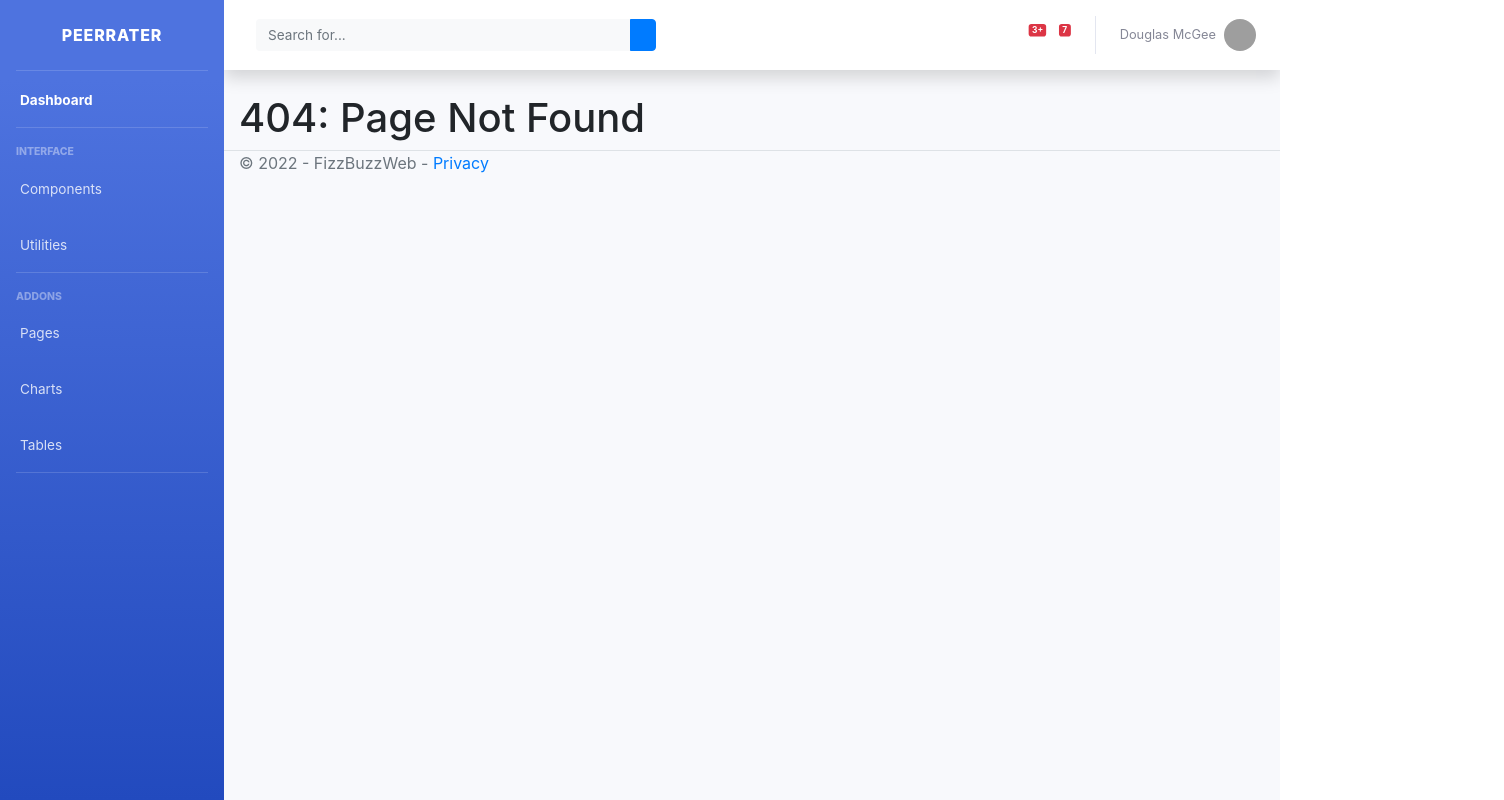
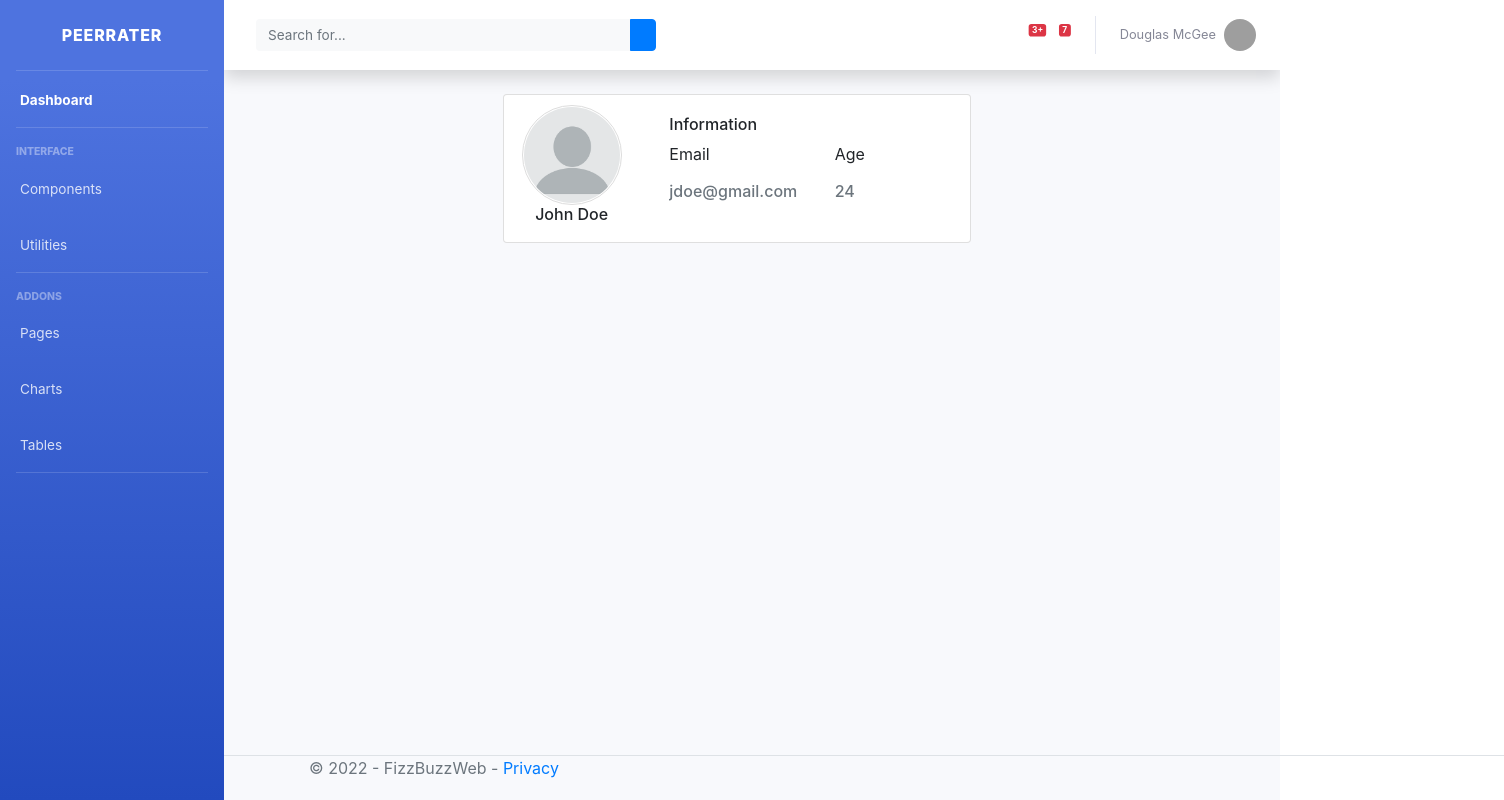
Before and after one commit to mark-p7/Frontend-Team-PeerRater, a React (Create React App) app: page /profilepage in a window 1280 px wide. Before the commit this address had no page. Shown: the whole page, 1504 px wide, since content can reach past the window. Built offline with nearby package versions, Linux system fonts and the light colour scheme; grey boxes are pictures that could not be loaded.

Commit message:
added profilepage component to project

```diff
--- a/src/App.js
+++ b/src/App.js
@@ -7,6 +7,7 @@ import 'bootstrap/dist/js/bootstrap.min.js';
 import HomePage from './pages/HomePage';
 import PrivacyPage from './pages/PrivacyPage';
 import NotFoundPage from './pages/NotFoundPage';
+import ProfilePage from './pages/ProfilePage'
 import SideBar from './components/SideBar';
 import NavBar from './components/NavBar';
 import Footer from './components/Footer';
@@ -30,6 +31,7 @@ function App() {
       <Routes>
         <Route path="/" element={<HomePage />} exact />
         <Route path="/privacy" element={<PrivacyPage />} exact />
+        <Route path="/profilepage" element={<ProfilePage />} exact />
         <Route path="*" element={<NotFoundPage />} exact />
       </Routes>
     </BrowserRouter>
--- a/src/components/Footer.js
+++ b/src/components/Footer.js
@@ -1,8 +1,17 @@
 import React from 'react';
 import { Link } from 'react-router-dom';
+
+const footer={
+  footer:{
+      position: "absolute",
+      bottom: 0,
+      marginBottom: "20px",
+      width: "100%"
+  }
+}
 const Footer = () => (
   <>
-    <footer className="border-top footer text-muted">
+    <footer className="border-top footer text-muted" style={footer.footer}>
         <div className="container">
             &copy; 2022 - FizzBuzzWeb - <a href="/privacy">Privacy</a>
         </div>
--- /dev/null
+++ b/src/pages/ProfilePage.js
@@ -0,0 +1,72 @@
+import React from 'react';
+const profileStyle = {
+    main:{
+        textAlign: 'center',
+        borderRadius: '25px',
+        overflow: 'hidden',
+        boxShadow: '1px 1px',
+        height: '100px',
+        padding: '20px'
+
+       },
+
+    images:{
+        borderRadius: '50%',
+        width: '100px',
+        padding: '1px',
+        border: '1px solid #ddd'
+    },
+    profile:{
+        padding: '10px',
+        textAlign: 'center'
+    },
+    card:{
+        paddingTop: '20px'
+    }
+
+}
+
+
+const ProfilePage = () => (
+    <React.Fragment>
+        <div class="page-content page-container" id="page-content">
+    <div class="padding">
+        <div class="row container d-flex justify-content-center">
+            <div class="col-xl-6 col-md-12">
+                <div class="card user-card-full">
+                    <div class="row m-l-0 m-r-0">
+                        <div class="col-sm-4 bg-c-lite-green user-profile">
+                            <div style={profileStyle.profile}>
+
+                                <img style={profileStyle.images} src={require('../img/blank-profile-picture.png')} />
+
+                                <h6>John Doe</h6>
+                            </div>
+                        </div>
+                        <div style={profileStyle.card} class="col-sm-8">
+                            <div class="card-block">
+                                <h6 class="m-b-20 p-b-5 b-b-default f-w-600">Information</h6>
+                                <div class="row">
+                                    <div class="col-sm-6">
+                                        <p class="m-b-10 f-w-600">Email</p>
+                                        <h6 class="text-muted f-w-400">jdoe@gmail.com</h6>
+                                    </div>
+                                    <div class="col-sm-6">
+                                        <p class="m-b-10 f-w-600">Age</p>
+                                        <h6 class="text-muted f-w-400">24</h6>
+                                    </div>
+                                </div>
+
+
+                            </div>
+                        </div>
+                    </div>
+                </div>
+            </div>
+        </div>
+    </div>
+</div>
+    </React.Fragment>
+);
+
+export default ProfilePage;
```
Also changed, not shown: src/img/blank-profile-picture.png (added), 1 other file (tests, documents, lock files or other folders).
